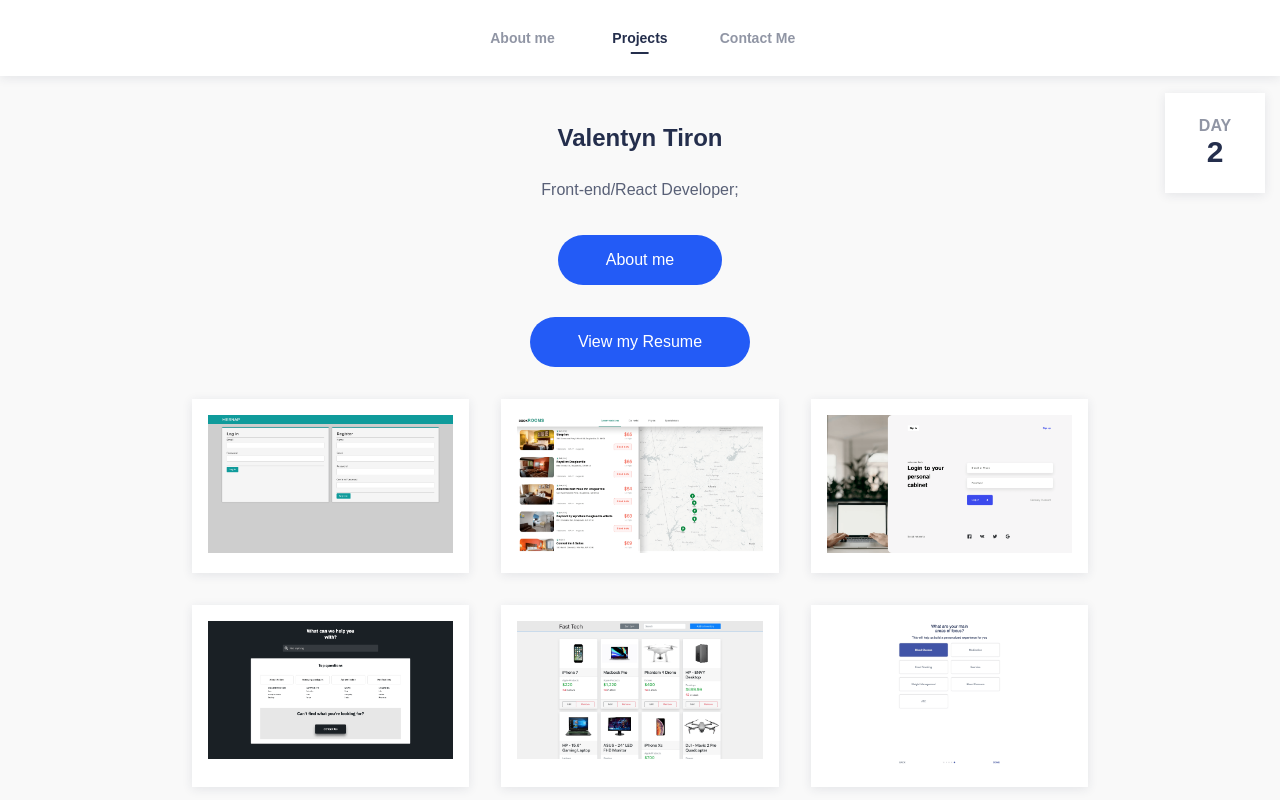
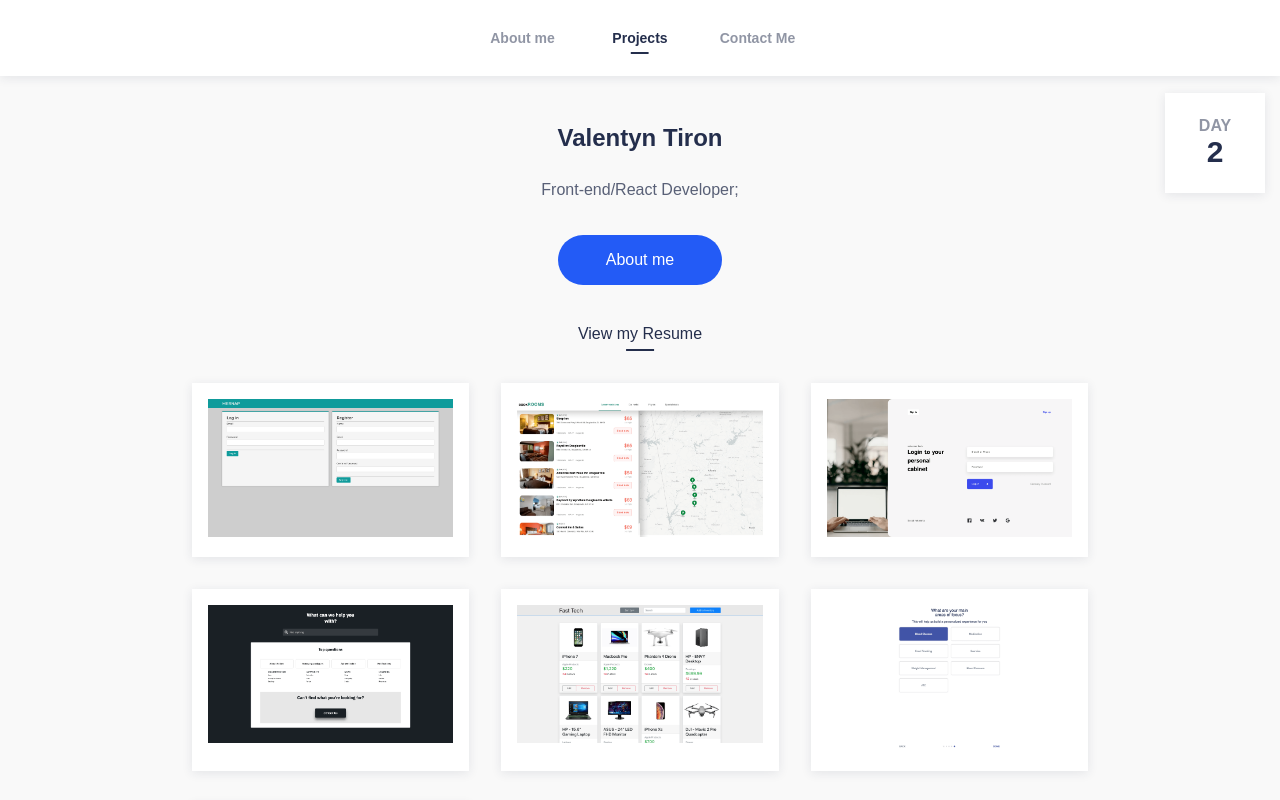
Before and after one commit to vtiron2002/portfolio, a React (Create React App) app: page / in a window 1280 px wide. Shown: the top 800 px of the page. Built offline with nearby package versions, Linux system fonts and the light colour scheme; a web font is replaced by a local one.

Commit message:
changed resume link button

```diff
--- a/src/pages/Projects.jsx
+++ b/src/pages/Projects.jsx
@@ -38,6 +38,7 @@ function Projects() {
         rel="noopener noreferrer"
         target="_blank"
         href="https://tirondevresume.netlify.app/"
+        className="resume-link"
       >
         View my Resume
       </a>
--- a/src/styles/main.scss
+++ b/src/styles/main.scss
@@ -149,6 +149,29 @@ header {
     font-size: 16px;
     border-radius: 500px;
     margin-bottom: 2em;
+  }
+
+  .resume-link {
+    background: none;
+    color: var(--fontColor);
+    position: relative;
+    padding: 0.5em;
+
+    &:after {
+      content: "";
+      background: var(--fontColor);
+      position: absolute;
+      bottom: 0;
+      left: 0;
+      height: 2px;
+      width: 100%;
+      transform: scaleX(0.2);
+      transition: .2s ease;
+    }
+
+    &:hover:after {
+      transform: scaleX(.8);
+    }
   }
 
   .projects-container {
```
